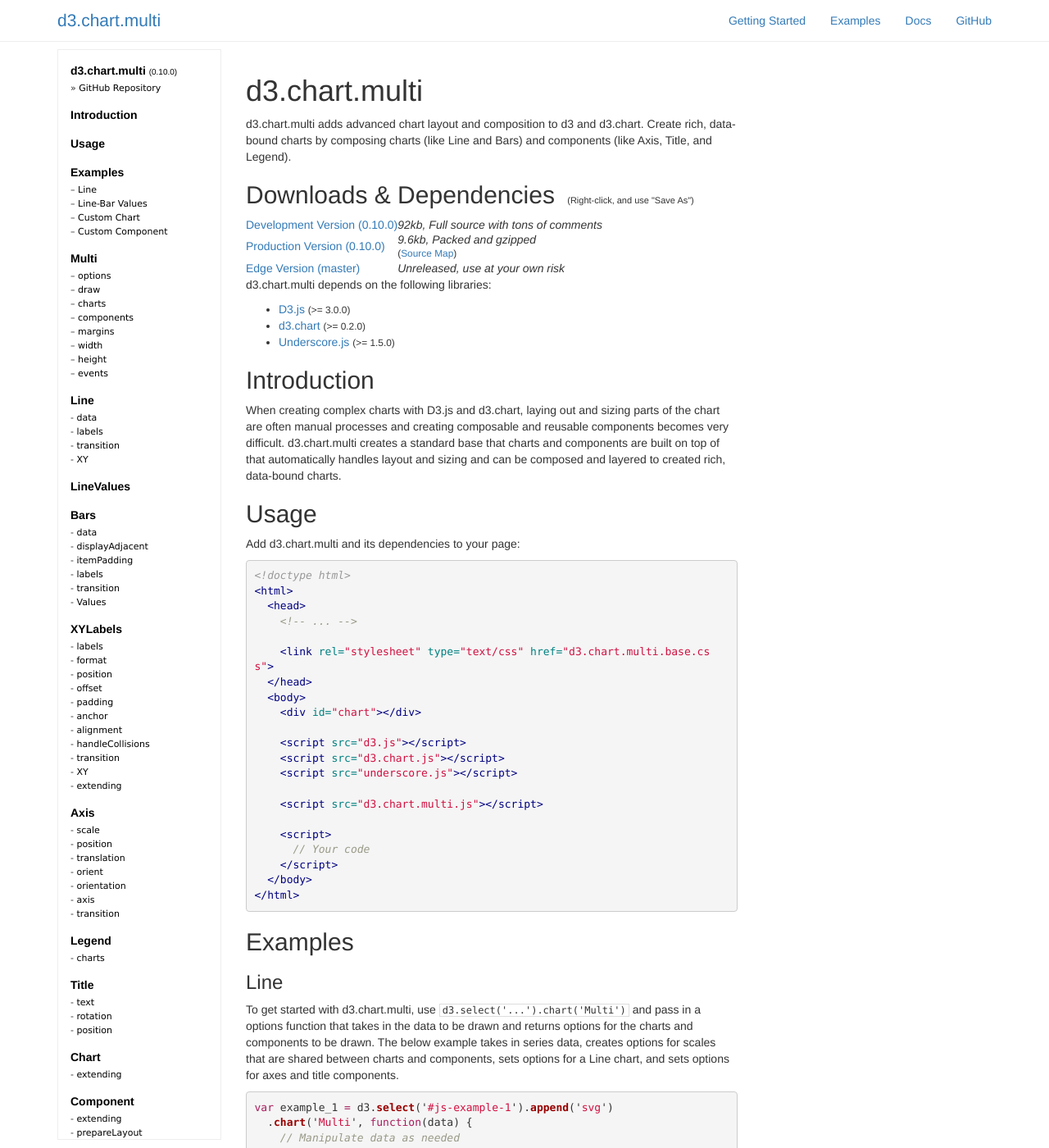
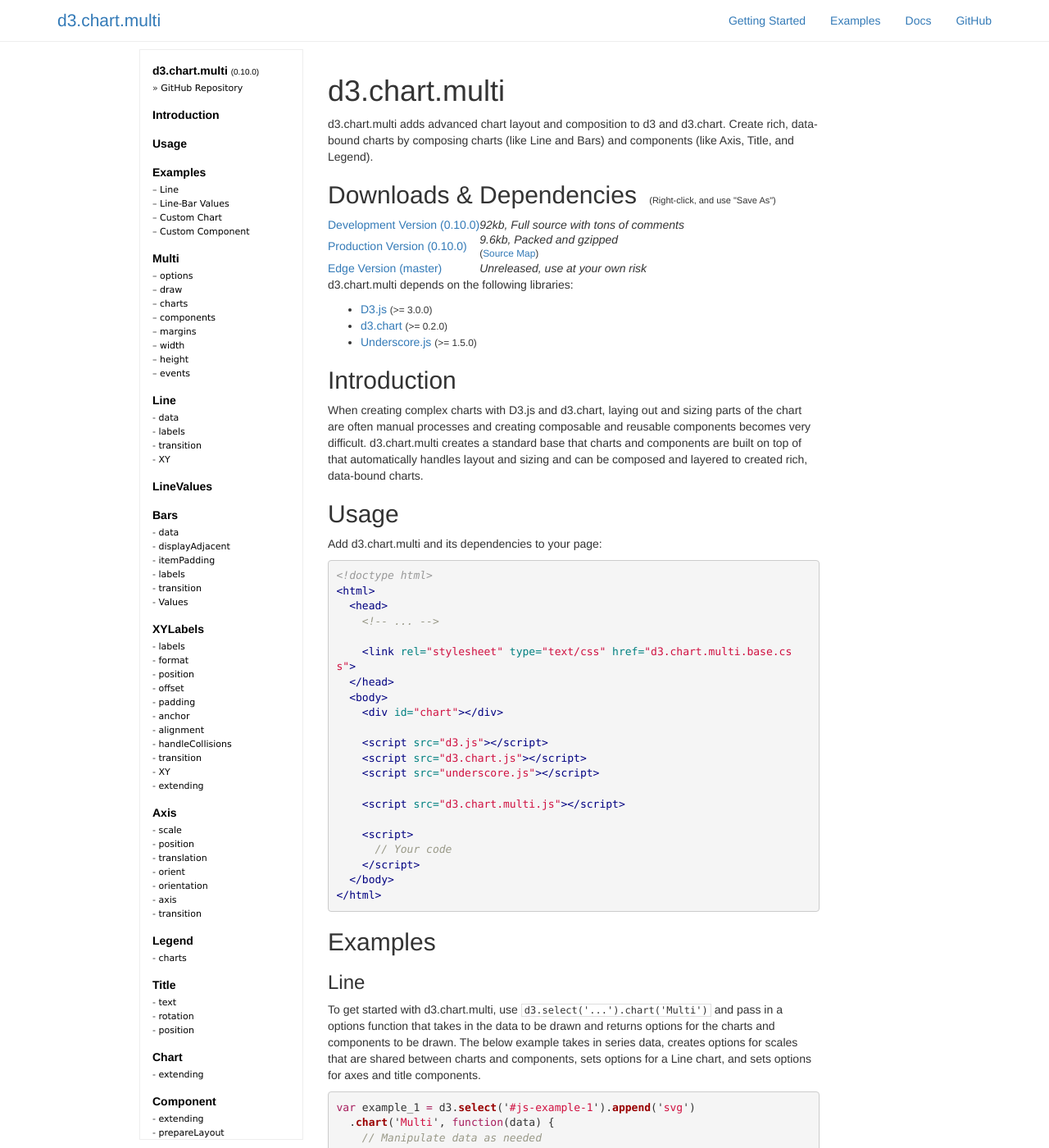
Before and after one commit to CSNW/d3.compose, a Jekyll site: the page built from docs/index.html, in a window 1280 px wide and 1400 px high. Shown: the whole window at 82% size. Built offline with Jekyll 4.4.1, drawn with Linux system fonts in a browser that asks for light colours; Markdown is read by kramdown in place of the engine named in the settings.

Commit message:
Update docs styling

```diff
--- a/_css/_docs.scss
+++ b/_css/_docs.scss
@@ -77,24 +77,11 @@
   height: 300px;
 }
 
-@media only screen and (-webkit-max-device-pixel-ratio: 1) and (max-width: 600px),
-  only screen and (max--moz-device-pixel-ratio: 1) and (max-width: 600px) {
-
+@media (max-width: $screen-sm-min - 1) {
   .docs-sidebar {
     display: none;
   }
-}
-@media only screen and (-webkit-min-device-pixel-ratio: 1.5) and (max-width: 640px),
-      only screen and (-o-min-device-pixel-ratio: 3/2) and (max-width: 640px),
-      only screen and (min-device-pixel-ratio: 1.5) and (max-width: 640px) {
-  .docs-sidebar {
-    -webkit-overflow-scrolling: initial;
-    position: relative;
-    width: 90%;
-    height: 120px;
-    left: 0;
-    top: -7px;
-    padding: 10px 0 10px 30px;
-    border: 0;
+  .docs-content {
+    margin-left: 0;
   }
 }
--- a/_layouts/default.html
+++ b/_layouts/default.html
@@ -26,6 +26,6 @@ layout: blank
     </nav>
   </div>
 </header>
-<article class="container" id="content" role="main">
+<article class="container content-container" id="content" role="main">
 {{ content }}
 </article>
--- a/css/main.scss
+++ b/css/main.scss
@@ -18,6 +18,12 @@ body {
   }
 }
 
+.narrow .content-container {
+  @media (min-width: $screen-md-min) {
+    width: $container-md;
+  }
+}
+
 .chart-multi {
   background-color: transparent;
 }
--- a/docs/index.html
+++ b/docs/index.html
@@ -1,7 +1,7 @@
 ---
 layout: default
 title: Docs
-class: docs
+class: docs narrow
 scripts: |
   <script src="../js/docs.js"></script>
 ---
```
